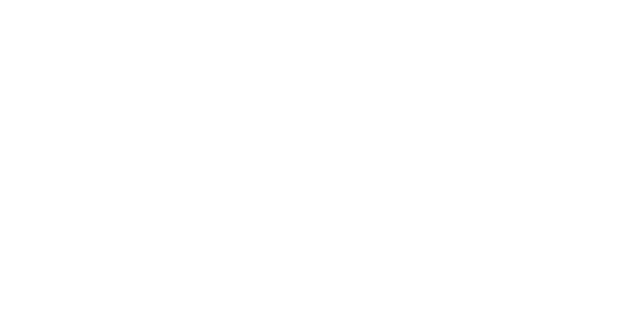
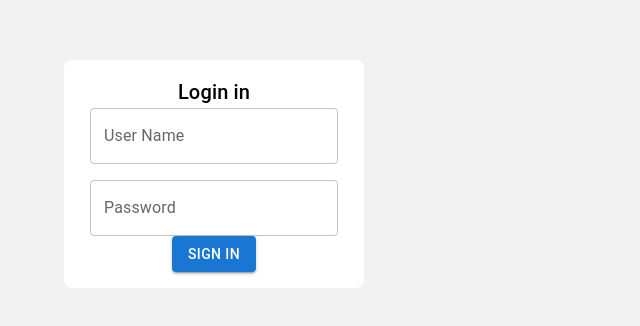
Before and after one commit to RGokulRavi/school_mgt, a React (Create React App) app: page /student_login in a window 1280 px wide. Before the commit this address had no page. Shown: the part 226-552 px from the top of the page, without its empty margins (0-640 px from the left). Built offline with nearby package versions, Linux system fonts and the light colour scheme.

Commit message:
login created

```diff
--- a/public/index.html
+++ b/public/index.html
@@ -24,7 +24,7 @@
       work correctly both with client-side routing and a non-root public URL.
       Learn how to configure a non-root public URL by running `npm run build`.
     -->
-    <title>React App</title>
+    <title>School_Name</title>
   </head>
   <body>
     <noscript>You need to enable JavaScript to run this app.</noscript>
--- a/src/App.css
+++ b/src/App.css
@@ -1,3 +1,7 @@
 .App {
+  display: flex;
+  flex-direction: column;
   text-align: center;
+  padding: 0;
+  margin: 0;
 }
--- a/src/App.js
+++ b/src/App.js
@@ -1,15 +1,18 @@
 import "./App.css";
 import { Routes, Route } from "react-router-dom";
 import React from "react";
-import ResponsiveAppBar from "./components/navBar";
-import StudentRegistration from "./components/studentRegistration";
+import ResponsiveAppBar from "./components/DashBoard/navBar";
+import StudentRegistrationPage from "./Pages/Students/StudentRegistrationPage";
+import PageNotFound from "./Pages/PageNotFound";
+import LoginPage from "./Pages/Login/LoginPage";
 
 export const App = () => {
   return (
     <div className="App">
       <Routes>
         <Route path="/" element={<ResponsiveAppBar />} />
-        <Route path="/students" element={<StudentRegistration />} />
+        <Route path="/student_login" element={<LoginPage />} />
+        <Route path="*" element={<PageNotFound />} />
       </Routes>
     </div>
   );
--- /dev/null
+++ b/src/Pages/Login/LoginPage.js
@@ -0,0 +1,45 @@
+import React from "react";
+import "./styles.css";
+import CssBaseline from "@mui/material/CssBaseline";
+import Box from "@mui/material/Box";
+import Container from "@mui/material/Container";
+import Typography from "@mui/material/Typography";
+import TextField from "@mui/material/TextField";
+import Button from "@mui/material/Button";
+
+const LoginPage = () => {
+  return (
+    <div className="LoginPage">
+      <React.Fragment>
+        <CssBaseline />
+        <Container>
+          <Box className="LoginContainer">
+            <div className="LoginHeader">
+              <Typography variant="h6" color="initial">
+                Login in
+              </Typography>
+            </div>
+
+            <div className="LoginTextFieldContainer">
+              <TextField
+                id="outlined-basic"
+                label="User Name"
+                variant="outlined"
+              />
+              <TextField
+                id="outlined-basic"
+                label="Password"
+                variant="outlined"
+              />
+            </div>
+            <Button variant="contained">Sign in</Button>
+          </Box>
+        </Container>
+      </React.Fragment>
+    </div>
+  );
+};
+
+export default LoginPage;
+
+// sx={{ bgcolor: "#cfe8fc", height: "100vh" }}
--- /dev/null
+++ b/src/Pages/Login/styles.css
@@ -0,0 +1,29 @@
+.LoginPage{
+    background-color: #f2f2f2;
+    display: flex;
+    flex-direction: column;
+    justify-content: center;
+    align-items: center;
+    height: 100vh;
+    width: 100%;
+}
+
+.LoginHeader{
+    display: flex;
+    flex-direction: column;
+    justify-content: center;
+}
+.LoginContainer{
+    border-radius: 8px;
+    background-color:white;
+    padding: 16px;
+    max-width: fit-content;
+    width: auto
+}
+.LoginTextFieldContainer{
+    display: flex;
+    flex-direction: column;
+    gap: 1rem;
+    padding:0px 10px;
+    align-items: center;
+}
--- /dev/null
+++ b/src/Pages/PageNotFound.js
@@ -0,0 +1,7 @@
+import React from "react";
+
+const PageNotFound = () => {
+  return <div className="PageNotFound">PageNotFound</div>;
+};
+
+export default PageNotFound;
--- /dev/null
+++ b/src/Pages/Students/StudentRegistrationPage.js
@@ -0,0 +1,7 @@
+import React from "react";
+
+const StudentRegistrationPage = () => {
+  return <div>StudentRegistrationPage</div>;
+};
+
+export default StudentRegistrationPage;
```
Also changed, not shown: src/components/Login/index.js (added, +7 -0 lines), src/Global.js (added), src/components/DashBoard/navBar.js (renamed from src/components/navBar.js), src/components/Students/studentRegistration.js (renamed from src/components/studentRegistration.js), src/logo.svg (deleted).
